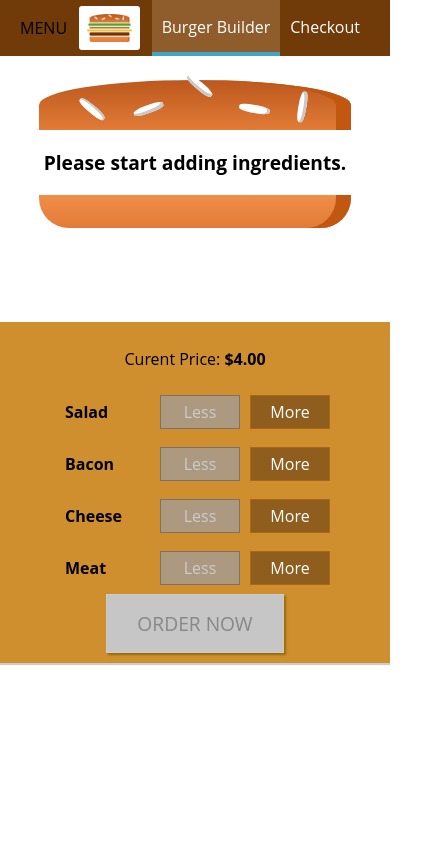
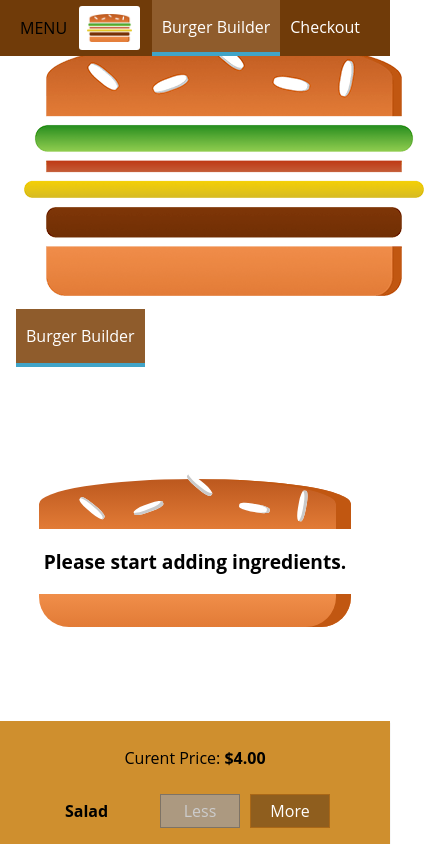
Before and after one commit to donsvederus/burger-builder, a React app: page / in a window 390 px wide. Shown: the top 844 px of the page, 424 px wide, since content can reach past the window. Built offline with nearby package versions, Linux system fonts and the light colour scheme.

Commit message:
0.146 Creating a Responsive Sidedrawer

```diff
--- a/src/components/Layout/Layout.js
+++ b/src/components/Layout/Layout.js
@@ -2,10 +2,12 @@
 import classes from './Layout.css';
 import Auxiliary from '../../hoc/Auxiliary';
 import Toolbar from '../Navigation/Toolbar/Toolbar';
+import SideDrawer from '../Navigation/SideDrawer/SideDrawer';
 
 const layout = ( props ) => (
     <Auxiliary>
         <Toolbar />
+        <SideDrawer />
         <main className={classes.Content}>
             {props.children}
         </main>
--- /dev/null
+++ b/src/components/Navigation/SideDrawer/SideDrawer.css
@@ -0,0 +1,27 @@
+.SideDrawer {
+    posistion: fixed;
+    width: 280px;
+    max-width: 70%;
+    height: 100%;
+    left: 0;
+    top: 0;
+    z-index: 200;
+    background-color: white;
+    padding: 32px 16px;
+    box-sizing: border-box;
+    transition: transform 0.3s ease-out;
+}
+
+@media (min-width: 500px) {
+    .SideDrawer {
+        display: none;
+    }
+}
+
+.Open {
+    transform: translateX(0);
+}
+
+.Close {
+    transform: translateX(-100%);
+}
--- /dev/null
+++ b/src/components/Navigation/SideDrawer/SideDrawer.js
@@ -0,0 +1,18 @@
+import React from 'react';
+import Logo from '../../Logo/Logo';
+import NavigationItems from '../NavigationItems/NavigationItems';
+import classes from './SideDrawer.css';
+
+const sideDrawer = (props) => {
+    //...
+    return (
+        <div className={classes.SideDrawer}>
+            <Logo />
+            <nav>
+                <NavigationItems />
+            </nav>
+        </div>
+    );
+}
+
+export default sideDrawer;
```
